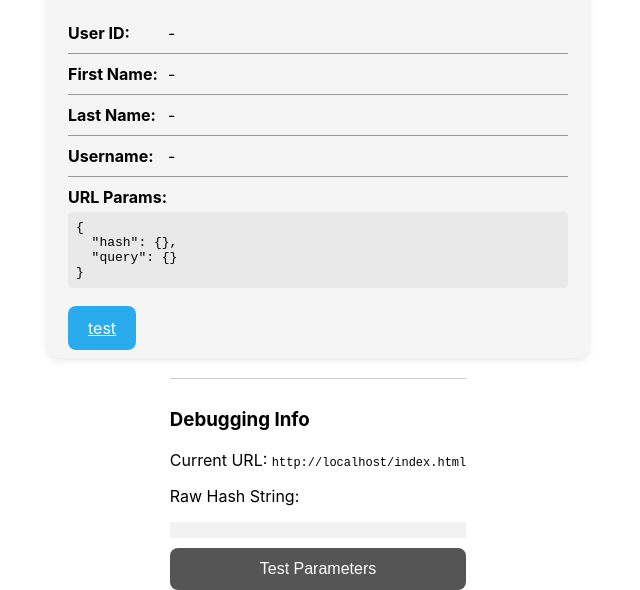
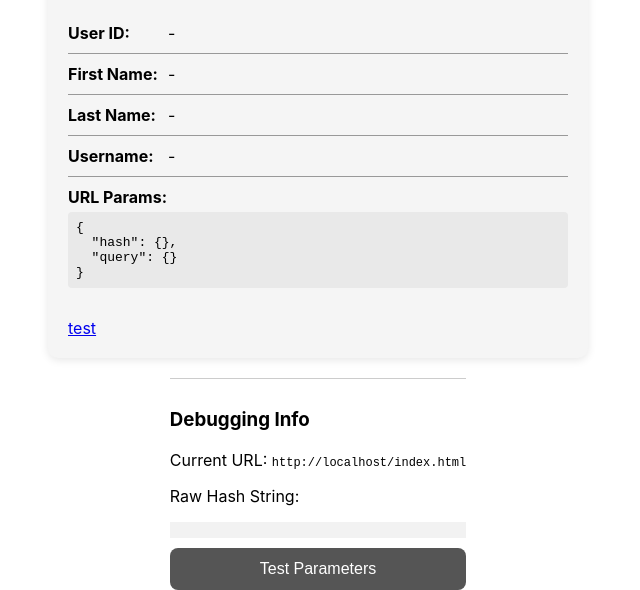
Before and after one commit to artimindau2/test, a plain HTML site: page index.html in a window 1280 px wide. Shown: the part 301-891 px from the top of the page, without its empty margins (322-962 px from the left). Drawn offline with Linux system fonts and the light colour scheme; a script that the page names is missing.

Commit message:
Update index.html

```diff
--- a/index.html
+++ b/index.html
@@ -176,7 +176,7 @@
             </div>
         </div>
 
-        <a href="https://t.me/test575757bot/testttt?startapp=GJvnqIO03Ky6Wfj" class="button">test</a>
+        <a href="https://t.me/test575757bot/testttt?startapp=GJvnqIO03Ky6Wfj">test</a>
     </div>
 
         <div id="debugInfo" style="margin-top: 20px; border-top: 1px solid #ccc; padding-top: 10px; max-width: 500px;">
```
